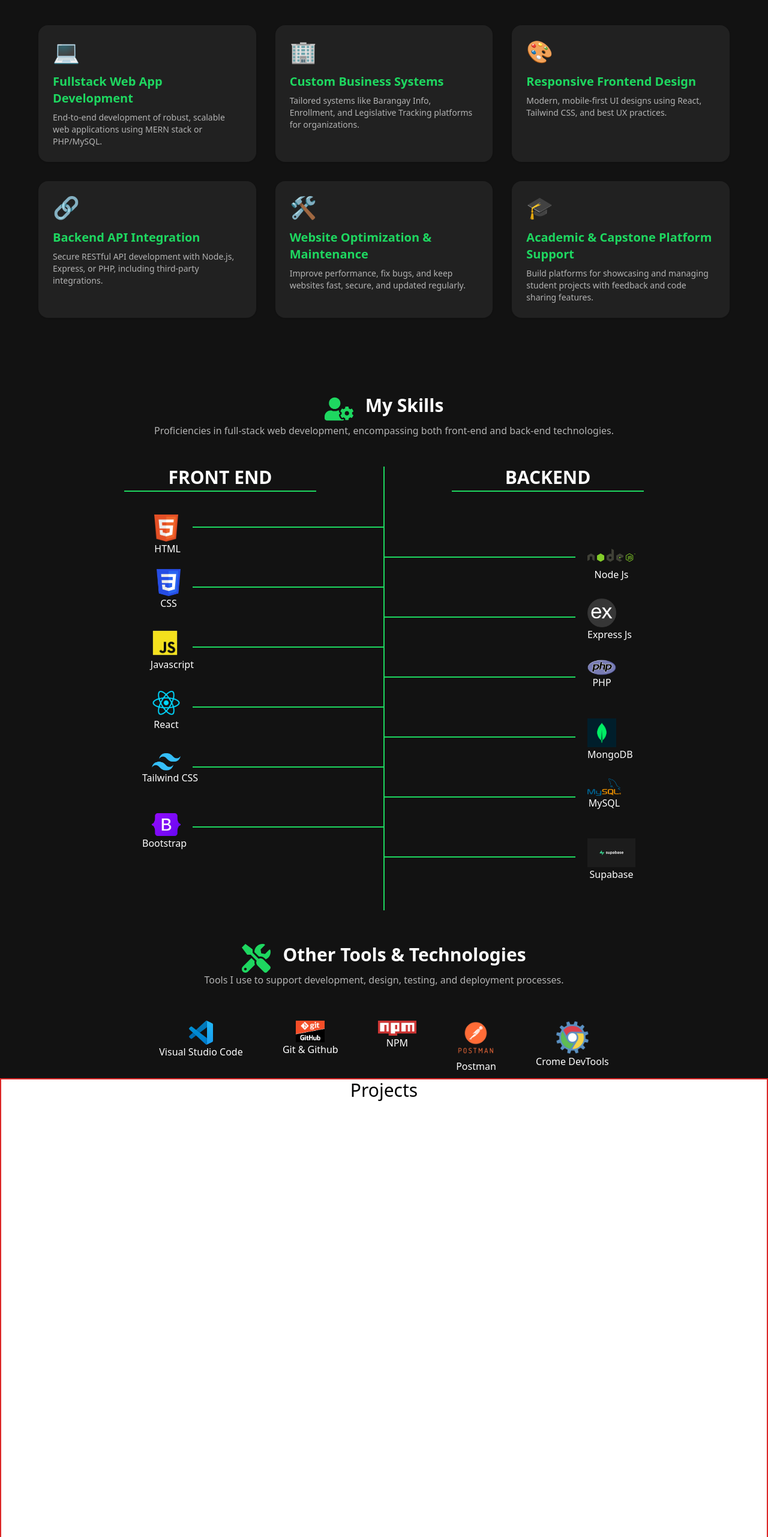
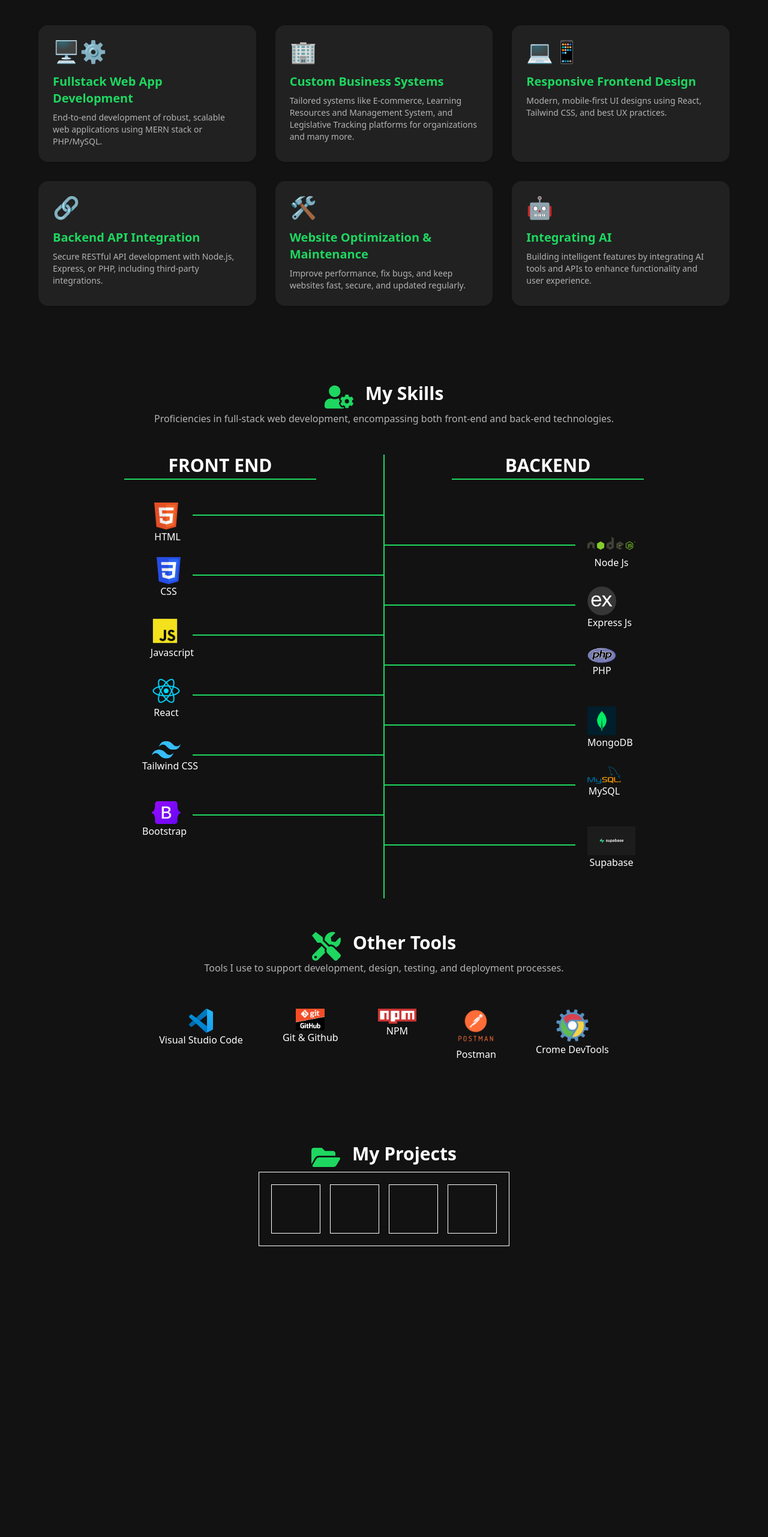
Before and after one commit to DevCodeAL/Leomar-Abad, a React (Vite) app: page / in a window 1280 px wide. Shown: the part 1718-4281 px from the top of the page at 60% size. Built offline with nearby package versions, Linux system fonts and the light colour scheme; what tailwindcss-animated would draw is missing.

Commit message:
commit updates in projects sections

```diff
--- a/src/components/Projects.jsx
+++ b/src/components/Projects.jsx
@@ -1,10 +1,28 @@
-
+import { FaFolderOpen } from "react-icons/fa";
 export default function Projects(){
     return(
         <>
-            <section className="flex justify-center w-full border-2 border-red-600 h-screen" id="projects">
-                <div>
-                 <h1 className="text-3xl">Projects</h1>
+            <section className="flex justify-center w-full bg-[#121212] z-10 min-h-screen" id="projects">
+           <div className="max-w-6xl mx-auto mt-32 text-center">
+                <div className="flex flex-row justify-center gap-5">
+                    <div className="text-[#1ed760] text-5xl">
+                       <FaFolderOpen/>
+                    </div>
+                    <div>
+                        <h1 className="text-3xl font-bold text-white">My Projects</h1>
+                    </div>
+                 </div>
+
+                 {/* Grid Containers for all my Projects */}
+                 <div className="grid grid-cols-4 gap-4 border border-white p-5">
+                        <div className="border border-white p-10">
+                            {/* This area are for projects */}
+                        </div>
+                        <div className="border border-white p-10"></div>
+                        <div className="border border-white p-10"></div>
+                        <div className="border border-white p-10"></div>
+                 </div>
+
                 </div>
             </section>
         </>
--- a/src/components/Sevices.jsx
+++ b/src/components/Sevices.jsx
@@ -6,17 +6,17 @@ export default function Services(){
 const services = [
     {
       title: "Fullstack Web App Development",
-      emoji: "💻",
+      emoji: "🖥️⚙️",
       description: "End-to-end development of robust, scalable web applications using MERN stack or PHP/MySQL.",
     },
     {
       title: "Custom Business Systems",
       emoji: "🏢",
-      description: "Tailored systems like Barangay Info, Enrollment, and Legislative Tracking platforms for organizations.",
+      description: "Tailored systems like E-commerce, Learning Resources and Management System, and Legislative Tracking platforms for organizations and many more.",
     },
     {
       title: "Responsive Frontend Design",
-      emoji: "🎨",
+      emoji: "💻📱",
       description: "Modern, mobile-first UI designs using React, Tailwind CSS, and best UX practices.",
     },
     {
@@ -29,11 +29,12 @@ const services = [
       emoji: "🛠️",
       description: "Improve performance, fix bugs, and keep websites fast, secure, and updated regularly.",
     },
-    {
-      title: "Academic & Capstone Platform Support",
-      emoji: "🎓",
-      description: "Build platforms for showcasing and managing student projects with feedback and code sharing features.",
-    },
+     {
+    title: "Integrating AI",
+    emoji: "🤖",
+    description: "Building intelligent features by integrating AI tools and APIs to enhance functionality and user experience.",
+  },
+
   ];
 
 
--- a/src/components/Skills.jsx
+++ b/src/components/Skills.jsx
@@ -175,8 +175,6 @@ export default function Skills(){
                                 </div>
                              </div>
 
-
-
                             {/* Vertical Line */}
                              <div className="border-l-2 border-[#1ed760] h-[740px]"></div>
                         </div>
@@ -194,7 +192,7 @@ export default function Skills(){
                             <FaTools/>
                             </div>
                             <div>
-                                <h1 className="text-3xl font-bold text-white">Other Tools & Technologies</h1>
+                                <h1 className="text-3xl font-bold text-white">Other Tools</h1>
                             </div>
                             </div>
 
@@ -205,28 +203,48 @@ export default function Skills(){
                             <div className="flex justify-evenly">
 
                                 <div className="p-2">
+                                      <div>
                                         <img src="/image/VSC.png" className="ml-auto mr-auto w-10"  alt="Logo" />
+                                      </div>
+                                        <div>
                                             <span className="text-white text-nowrap" >Visual Studio Code</span>
+                                        </div>
                                 </div>
 
                                 <div className="p-2">
+                                     <div>
                                          <img src="/image/git_github.png" className="ml-auto mr-auto w-12" alt="Logo" />
+                                     </div>
+                                        <div>
                                             <span className="text-white text-nowrap" >Git & Github</span>
+                                        </div>
                                 </div>
 
                                 <div className="p-2">
+                                      <div>
                                            <img src="/image/Npm-logo.svg.png" className="ml-auto mr-auto w-16" alt="Logo" />
+                                      </div>
+                                        <div>
                                             <span className="text-white text-nowrap" >NPM</span>
+                                        </div>
                                 </div>
 
                                 <div className="p-2">
+                                     <div>
                                           <img src="/image/postman.png" className="ml-auto mr-auto w-16" alt="Logo" />
+                                     </div>
+                                        <div>
                                             <span className="text-white text-nowrap" >Postman</span>
+                                        </div>
                                 </div>
 
                                  <div className="p-2">
+                                    <div>
                                            <img src="/image/crome-dev.png" className="ml-auto mr-auto w-14" alt="Logo" />
+                                    </div>
+                                      <div>
                                            <span className="text-white text-nowrap" >Crome DevTools</span>
+                                      </div>
                                 </div>
 
 
```
Lines whose indentation alone changed are shown as unchanged.
